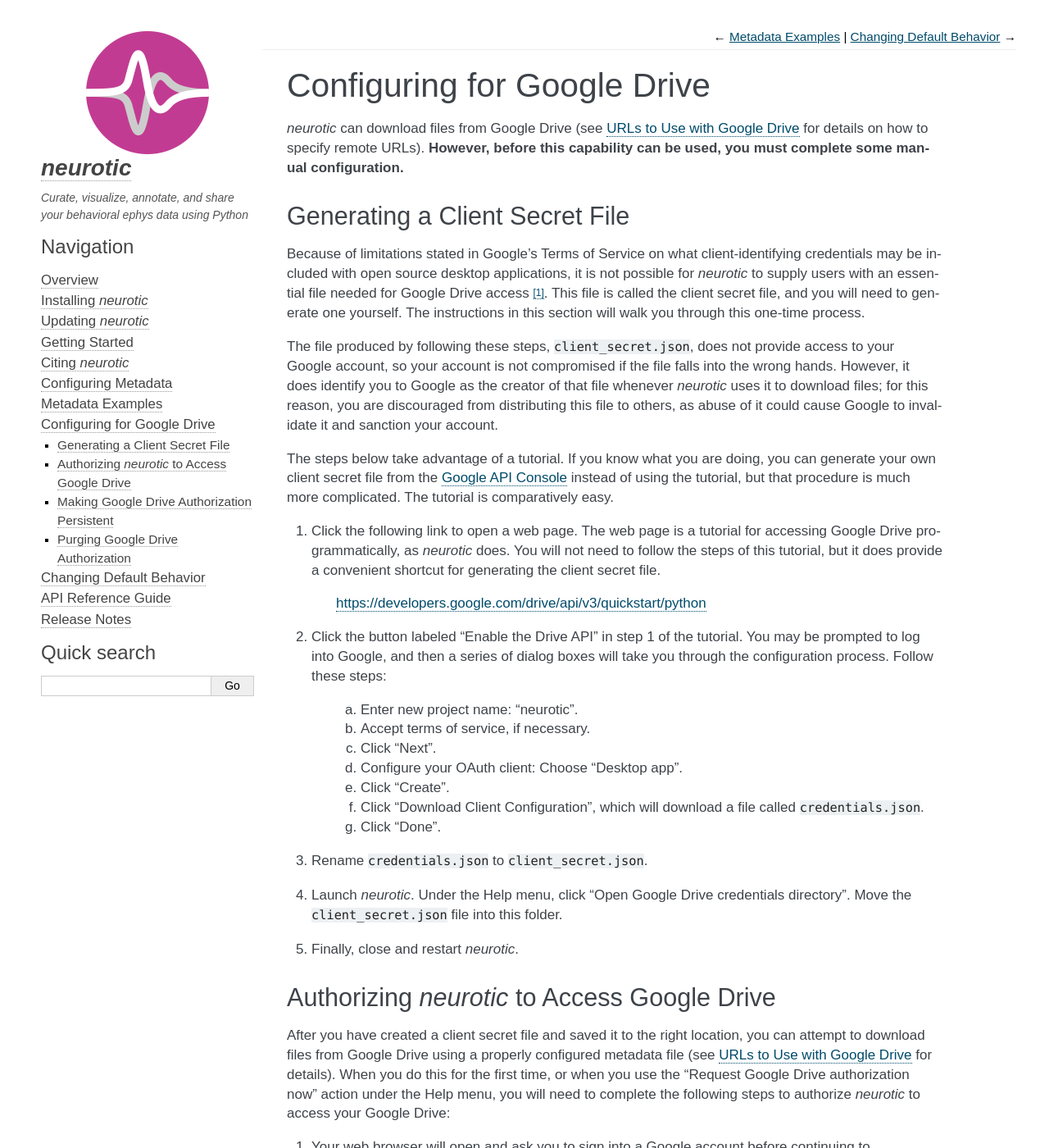
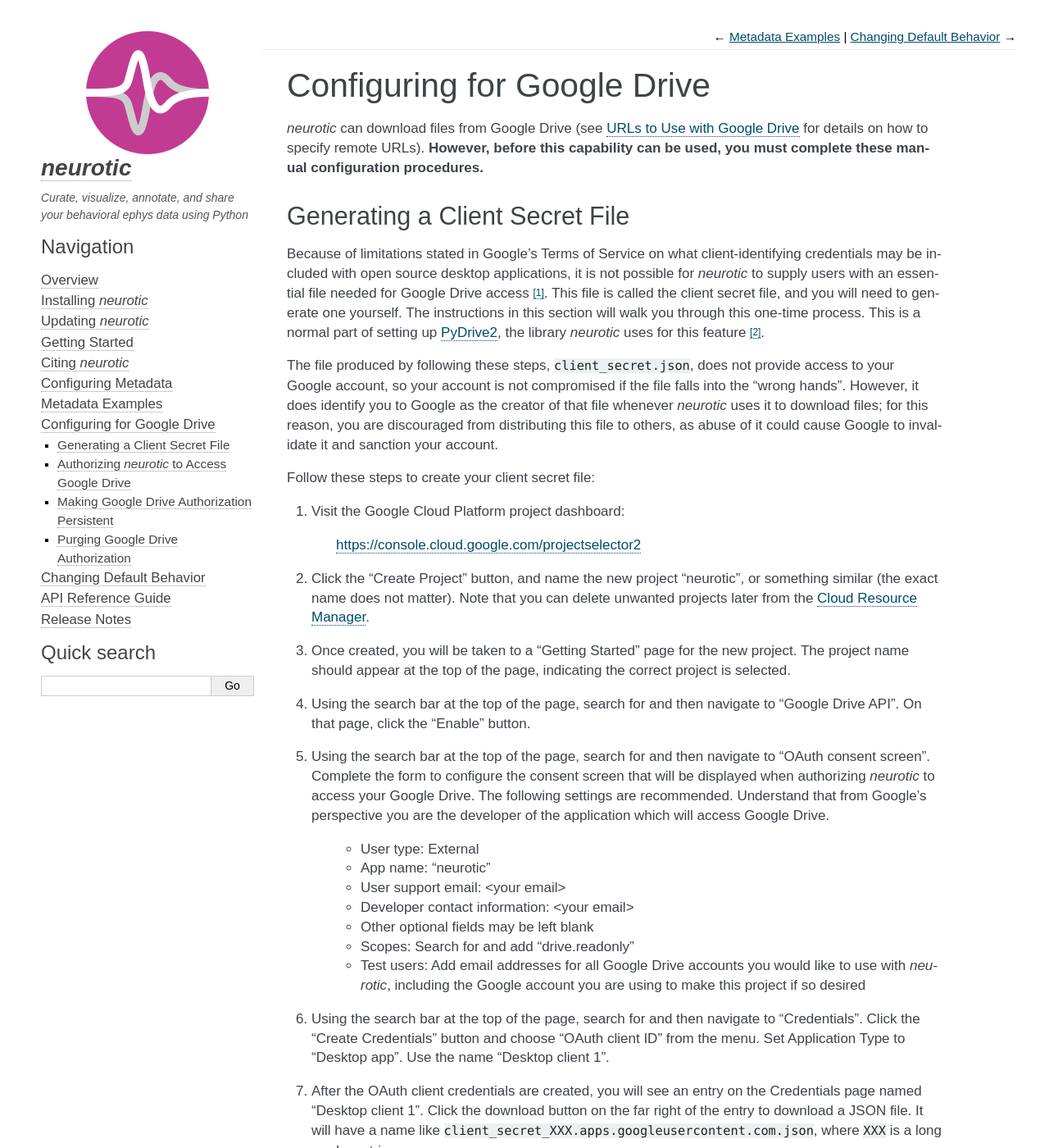
Before and after one commit to jpgill86/neurotic, a Sphinx documentation site: the page built from docs/gdrive.rst, in a window 1280 px wide and 1400 px high. Shown: the whole window at 82% size. Built offline with Sphinx 7.4.7, drawn with Linux system fonts in a browser that asks for light colours; the version number could not be read and is left out; some of the changed text lies outside the part shown.

Commit message:
Update docs for Google Drive configuration
The tutorial that neurotic's docs previously relied upon changed, so large sections of the instructions needed to be revised.

```diff
--- a/docs/gdrive.rst
+++ b/docs/gdrive.rst
@@ -5,7 +5,7 @@
 
 *neurotic* can download files from Google Drive (see :ref:`gdrive-urls` for
 details on how to specify remote URLs). **However, before this capability can
-be used, you must complete some manual configuration.**
+be used, you must complete these manual configuration procedures.**
 
 .. _gdrive-client-secret:
 
@@ -17,46 +17,66 @@
 applications, it is not possible for *neurotic* to supply users with an
 essential file needed for Google Drive access [1]_. This file is called the
 client secret file, and you will need to generate one yourself. The
-instructions in this section will walk you through this one-time process.
+instructions in this section will walk you through this one-time process. This
+is a normal part of setting up PyDrive2_, the library *neurotic* uses for this
+feature [2]_.
 
 The file produced by following these steps, ``client_secret.json``, does not
 provide access to your Google account, so your account is not compromised if
-the file falls into the wrong hands. However, it does identify you to Google as
-the creator of that file whenever *neurotic* uses it to download files; for
+the file falls into the "wrong hands". However, it does identify you to Google
+as the creator of that file whenever *neurotic* uses it to download files; for
 this reason, you are discouraged from distributing this file to others, as
 abuse of it could cause Google to invalidate it and sanction your account.
 
-The steps below take advantage of a tutorial. If you know what you are doing,
-you can generate your own client secret file from the `Google API Console`_
-instead of using the tutorial, but that procedure is much more complicated. The
-tutorial is comparatively easy.
+Follow these steps to create your client secret file:
 
-1. Click the following link to open a web page. The web page is a tutorial for
-   accessing Google Drive programmatically, as *neurotic* does. You will not
-   need to follow the steps of this tutorial, but it does provide a convenient
-   shortcut for generating the client secret file.
+1. Visit the Google Cloud Platform project dashboard:
 
-        https://developers.google.com/drive/api/v3/quickstart/python
+    https://console.cloud.google.com/projectselector2
 
-2. Click the button labeled "Enable the Drive API" in step 1 of the tutorial.
-   You may be prompted to log into Google, and then a series of dialog boxes
-   will take you through the configuration process. Follow these steps:
+2. Click the "Create Project" button, and name the new project "neurotic", or
+   something similar (the exact name does not matter). Note that you can delete
+   unwanted projects later from the `Cloud Resource Manager`_.
 
-    a. Enter new project name: "neurotic".
-    b. Accept terms of service, if necessary.
-    c. Click "Next".
-    d. Configure your OAuth client: Choose "Desktop app".
-    e. Click "Create".
-    f. Click "Download Client Configuration", which will download a file called
-       ``credentials.json``.
-    g. Click "Done".
+3. Once created, you will be taken to a "Getting Started" page for the new
+   project. The project name should appear at the top of the page, indicating
+   the correct project is selected.
 
-3. Rename ``credentials.json`` to ``client_secret.json``.
+4. Using the search bar at the top of the page, search for and then navigate to
+   "Google Drive API". On that page, click the "Enable" button.
 
-4. Launch *neurotic*. Under the Help menu, click "Open Google Drive credentials
+5. Using the search bar at the top of the page, search for and then navigate to
+   "OAuth consent screen". Complete the form to configure the consent screen
+   that will be displayed when authorizing *neurotic* to access your Google
+   Drive. The following settings are recommended. Understand that from Google's
+   perspective you are the developer of the application which will access
+   Google Drive.
+
+    - User type: External
+    - App name: "neurotic"
+    - User support email: <your email>
+    - Developer contact information: <your email>
+    - Other optional fields may be left blank
+    - Scopes: Search for and add "drive.readonly"
+    - Test users: Add email addresses for all Google Drive accounts you would
+      like to use with *neurotic*, including the Google account you are using
+      to make this project if so desired
+
+6. Using the search bar at the top of the page, search for and then navigate to
+   "Credentials". Click the "Create Credentials" button and choose "OAuth
+   client ID" from the menu. Set Application Type to "Desktop app". Use the
+   name "Desktop client 1".
+
+7. After the OAuth client credentials are created, you will see an entry on the
+   Credentials page named "Desktop client 1". Click the download button on the
+   far right of the entry to download a JSON file. It will have a name like
+   ``client_secret_XXX.apps.googleusercontent.com.json``, where ``XXX`` is a
+   long random string.
+
+8. Rename the downloaded file to ``client_secret.json``.
+
+9. Launch *neurotic*. Under the Help menu, click "Open Google Drive credentials
    directory". Move the ``client_secret.json`` file into this folder.
-
-5. Finally, close and restart *neurotic*.
 
 .. _gdrive-authorization:
 
@@ -71,53 +91,48 @@
 *neurotic* to access your Google Drive:
 
 1. Your web browser will open and ask you to sign into a Google account before
-   continuing to "Quickstart". This name comes from the tutorial used to make
-   the client secret file.
+   continuing to *neurotic*. You will need to select one of your Google
+   accounts that was added as a "test user" when creating the client secret
+   file. Other accounts will be denied access.
 
    .. image:: _static/gdrive-auth-1.png
     :alt: Google Drive authorization flow, step 1
     :width: 300
 
-2. You will be presented with an intimidating warning about the app being
-   unverified by Google. You will see your own email listed as the software
-   developer because this warning is associated with the client secret file you
-   created.
+2. Next you will see a notification that the app has not been verified by
+   Google. Your own email address will be listed as the software developer
+   because this notice is associated with the client secret file you created.
+   The message will also state that the app is being tested (rather than is a
+   finalized product) because the project you created for the client secret
+   file is private.
+
+   Due to the terms-of-service limitations mentioned earlier, it is not
+   possible for *neurotic* to distribute a client secret file that would avoid
+   presenting you with this notice. This policy exists because open source
+   desktop applications can be modified by anyone with access to the system at
+   any time, making it impossible for Google to certify that the mutable app
+   has any particular identity and is safe. If you trust the application and
+   are willing to proceed, click "Continue".
 
    .. image:: _static/gdrive-auth-2.png
     :alt: Google Drive authorization flow, step 2
-    :width: 400
+    :width: 300
 
-3. Due to the terms-of-service limitations mentioned earlier, it is not
-   possible for *neurotic* to distribute a client secret file that would avoid
-   presenting you with this warning. This policy exists because open source
-   desktop applications can be modified by anyone with access to the system at
-   any time, making it impossible for Google to certify that the mutable app
-   has any particular identity and is safe. If you trust the application and
-   are willing to proceed without Google's stamp of approval, click "Advanced"
-   to reveal more text, and then click "Go to Quickstart (unsafe)", which will
-   take you past this warning.
+3. To download files from your Google Drive, *neurotic* needs the privileges to
+   access and read those files. Click "Allow" to indicate that you want to
+   allow this.
 
    .. image:: _static/gdrive-auth-3.png
     :alt: Google Drive authorization flow, step 3
-    :width: 400
+    :width: 300
 
-4. To download files from your Google Drive, *neurotic* needs the privileges to
-   access and read those files. Click "Allow" to indicate that you want to
-   allow this. Note that again the app is referred to as "Quickstart" due to
-   the settings of the tutorial used to create the client secret file.
+4. Click "Allow" another time to confirm.
 
    .. image:: _static/gdrive-auth-4.png
     :alt: Google Drive authorization flow, step 4
     :width: 300
 
-5. Click "Allow" another time to confirm. Again, "Quickstart" refers to your
-   client secret file, which *neurotic* will use.
-
-   .. image:: _static/gdrive-auth-5.png
-    :alt: Google Drive authorization flow, step 5
-    :width: 300
-
-6. When you see this message in your browser, you can close it: "The
+5. When you see this message in your browser, you can close it: "The
    authentication flow has completed."
 
 The authorization process should now be complete, and you can begin using
@@ -161,4 +176,9 @@
 .. [1] See `this StackOverflow question
        <https://stackoverflow.com/q/27585412>`_ for an informal discussion.
 
-.. _Google API Console: https://console.developers.google.com
+.. [2] See also `PyDrive2 Getting Started
+       <https://iterative.github.io/PyDrive2/docs/build/html/quickstart.html#authentication>`_.
+
+.. _PyDrive2: https://pypi.org/project/PyDrive2/
+
+.. _Cloud Resource Manager: https://console.cloud.google.com/cloud-resource-manager
```
Also changed, not shown: docs/_static/gdrive-auth-1.png, docs/_static/gdrive-auth-2.png, docs/_static/gdrive-auth-3.png, docs/_static/gdrive-auth-4.png, docs/_static/gdrive-auth-5.png (deleted).
